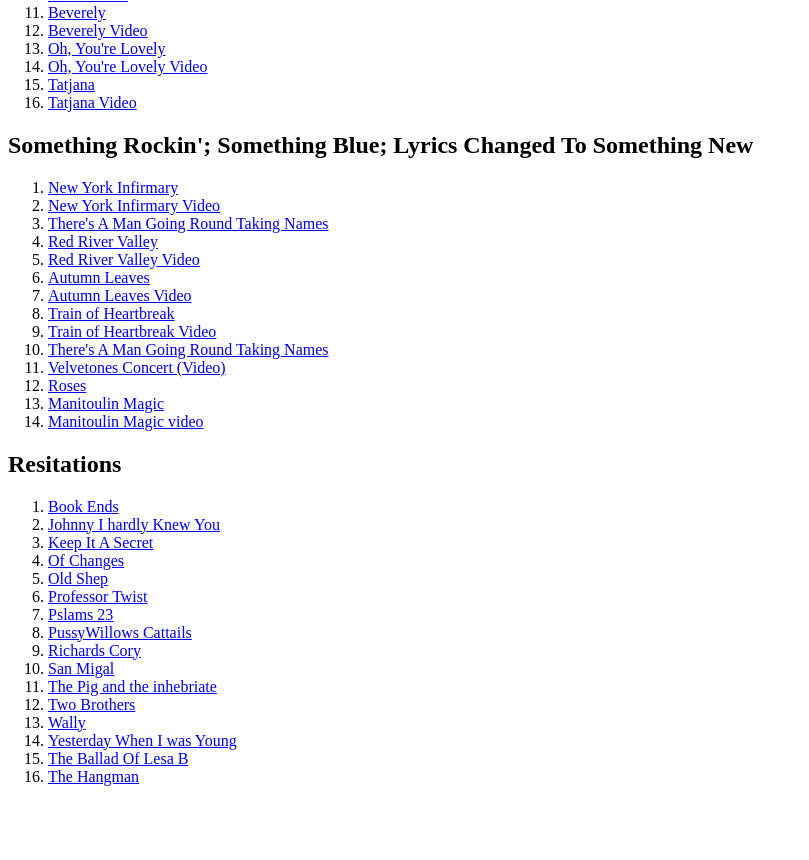
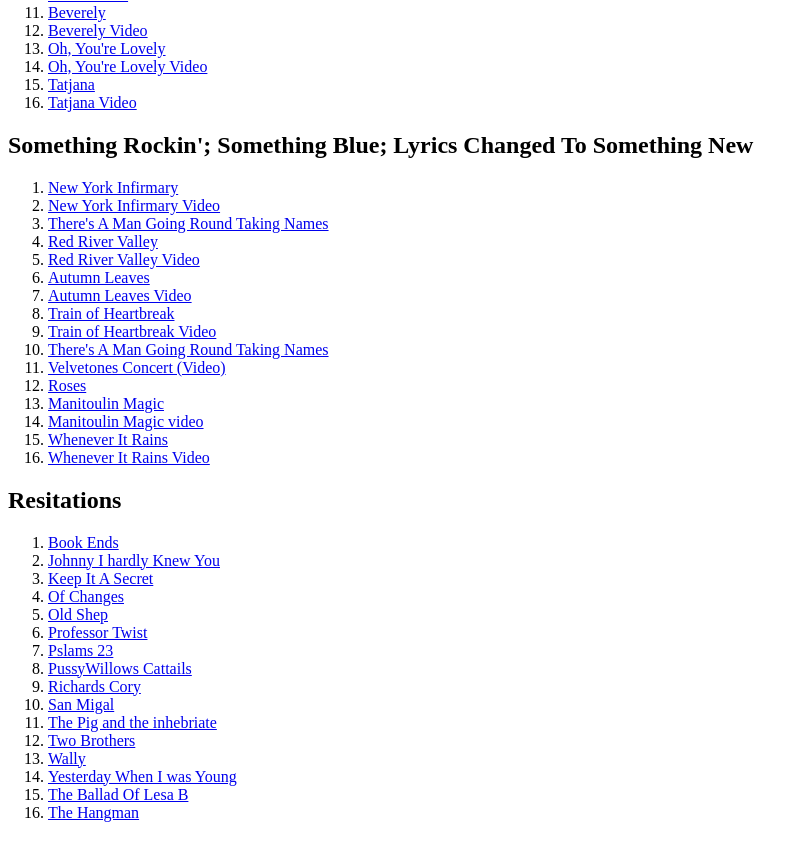
Before and after one commit to thevelvetones/thevelvetones.github.io, a plain HTML site: page jukebox.html in a window 1280 px wide. Shown: the part 1387-2247 px from the top of the page, without its empty margins (0-809 px from the left). Drawn offline with Linux system fonts and the light colour scheme; files that its build step writes are made by us from their sources.

Commit message:
Whenever it Rains

```diff
--- a/jukebox.html
+++ b/jukebox.html
@@ -129,7 +129,9 @@
     <li><a href="https://www.youtube.com/watch?v=FhIAGBCMuSQ">Velvetones Concert (Video)</a></li>
     <li><a href="https://www.dropbox.com/s/t048rgrws3qfn30/Roses.mp3?dl=0">Roses</a></li>
     <li><a href="https://www.dropbox.com/s/beuwyapf2rrurfb/Manitoulin%20Magic%20Cleaned.mp3?dl=0">Manitoulin Magic</a></li>
-  <li><a href="https://www.youtube.com/watch?v=S9g0vGDgXnQ">Manitoulin Magic video</a></li>
+    <li><a href="https://www.youtube.com/watch?v=S9g0vGDgXnQ">Manitoulin Magic video</a></li>
+    <li><a href="https://www.dropbox.com/s/aybz5mx7zavqj8i/Whenever%20it%20Rains%20Finished.mp3?dl=0">Whenever It Rains</a></li>
+    <li><a href="https://www.youtube.com/watch?v=VwPVr-Il0jM">Whenever It Rains Video</a></li>
 </ol>
 
 <h2>Resitations</h2>
```
